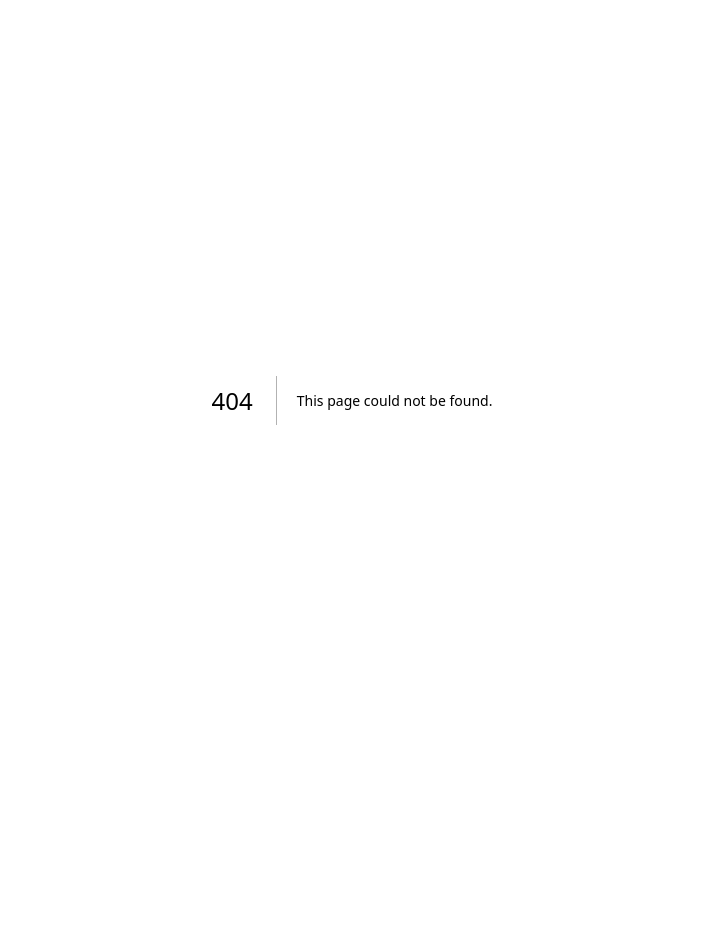
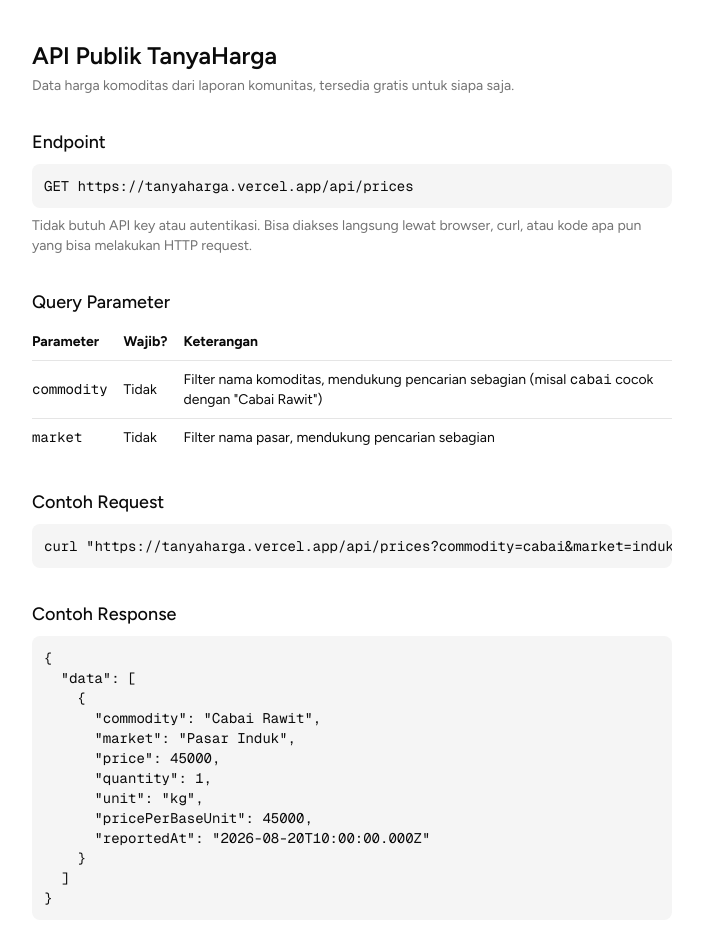
Before and after one commit to kholifpra9/TanyaHarga, a Next.js app: page /api-docs in a window 1280 px wide. Before the commit this address had no page. Shown: the top 952 px of the page, without its empty margins (288-991 px from the left). Before the commit the page ends 800 px from the top, so only its background shows below. Built offline with nearby package versions, Linux system fonts and the light colour scheme.

Commit message:
Add API documentation and implementation for price retrieval endpoint

```diff
--- /dev/null
+++ b/app/api-docs/page.tsx
@@ -0,0 +1,82 @@
+export default function ApiDocsPage() {
+  return (
+    <div className="max-w-2xl mx-auto py-10 px-4 space-y-8">
+      <div>
+        <h1 className="text-2xl font-semibold">API Publik TanyaHarga</h1>
+        <p className="text-sm text-muted-foreground mt-1">
+          Data harga komoditas dari laporan komunitas, tersedia gratis untuk siapa saja.
+        </p>
+      </div>
+
+      <section className="space-y-2">
+        <h2 className="text-lg font-medium">Endpoint</h2>
+        <code className="block bg-muted text-sm p-3 rounded-md">
+          GET https://tanyaharga.vercel.app/api/prices
+        </code>
+        <p className="text-sm text-muted-foreground">
+          Tidak butuh API key atau autentikasi. Bisa diakses langsung lewat browser, curl, atau kode apa pun yang bisa melakukan HTTP request.
+        </p>
+      </section>
+
+      <section className="space-y-2">
+        <h2 className="text-lg font-medium">Query Parameter</h2>
+        <table className="w-full text-sm border-collapse">
+          <thead>
+            <tr className="border-b text-left">
+              <th className="py-2 pr-4">Parameter</th>
+              <th className="py-2 pr-4">Wajib?</th>
+              <th className="py-2">Keterangan</th>
+            </tr>
+          </thead>
+          <tbody>
+            <tr className="border-b">
+              <td className="py-2 pr-4"><code>commodity</code></td>
+              <td className="py-2 pr-4">Tidak</td>
+              <td className="py-2">Filter nama komoditas, mendukung pencarian sebagian (misal <code>cabai</code> cocok dengan &quot;Cabai Rawit&quot;)</td>
+            </tr>
+            <tr>
+              <td className="py-2 pr-4"><code>market</code></td>
+              <td className="py-2 pr-4">Tidak</td>
+              <td className="py-2">Filter nama pasar, mendukung pencarian sebagian</td>
+            </tr>
+          </tbody>
+        </table>
+      </section>
+
+      <section className="space-y-2">
+        <h2 className="text-lg font-medium">Contoh Request</h2>
+        <pre className="bg-muted text-sm p-3 rounded-md overflow-x-auto">
+{`curl "https://tanyaharga.vercel.app/api/prices?commodity=cabai&market=induk"`}
+        </pre>
+      </section>
+
+      <section className="space-y-2">
+        <h2 className="text-lg font-medium">Contoh Response</h2>
+        <pre className="bg-muted text-sm p-3 rounded-md overflow-x-auto">
+{`{
+  "data": [
+    {
+      "commodity": "Cabai Rawit",
+      "market": "Pasar Induk",
+      "price": 45000,
+      "quantity": 1,
+      "unit": "kg",
+      "pricePerBaseUnit": 45000,
+      "reportedAt": "2026-08-20T10:00:00.000Z"
+    }
+  ]
+}`}
+        </pre>
+      </section>
+
+      <section className="space-y-2">
+        <h2 className="text-lg font-medium">Catatan</h2>
+        <ul className="text-sm text-muted-foreground list-disc pl-5 space-y-1">
+          <li>Data diurutkan dari laporan terbaru ke terlama.</li>
+          <li>Belum ada rate limit di endpoint ini — mohon gunakan secara wajar.</li>
+          <li>Data berasal dari laporan komunitas, akurasinya tergantung partisipasi pelapor.</li>
+        </ul>
+      </section>
+    </div>
+  );
+}
--- /dev/null
+++ b/app/api/prices/route.ts
@@ -0,0 +1,45 @@
+import { NextResponse } from 'next/server';
+import { supabase } from '@/lib/supabase';
+
+export async function GET(request: Request) {
+  try {
+    const { searchParams } = new URL(request.url);
+    const commodity = searchParams.get('commodity');
+    const market = searchParams.get('market');
+
+    let query = supabase
+      .from('prices')
+      .select('price, quantity, unit, price_per_base_unit, reported_at, commodities!inner(name), markets!inner(name)')
+      .order('reported_at', { ascending: false });
+
+    if (commodity) {
+      query = query.ilike('commodities.name', `%${commodity}%`);
+    }
+
+    if (market) {
+      query = query.ilike('markets.name', `%${market}%`);
+    }
+
+    const { data, error } = await query;
+
+    if (error) {
+      console.error('Error fetching prices:', error);
+      return NextResponse.json({ error: 'Gagal mengambil data harga' }, { status: 500 });
+    }
+
+    const formatted = data?.map((row) => ({
+      commodity: (row.commodities as unknown as { name: string }).name,
+      market: (row.markets as unknown as { name: string }).name,
+      price: row.price,
+      quantity: row.quantity,
+      unit: row.unit,
+      pricePerBaseUnit: row.price_per_base_unit,
+      reportedAt: row.reported_at,
+    }));
+
+    return NextResponse.json({ data: formatted ?? [] });
+  } catch (error) {
+    console.error('Unexpected error in /api/prices:', error);
+    return NextResponse.json({ error: 'Terjadi kesalahan server' }, { status: 500 });
+  }
+}
```
